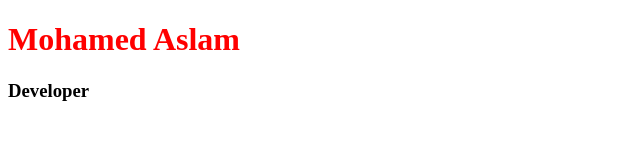
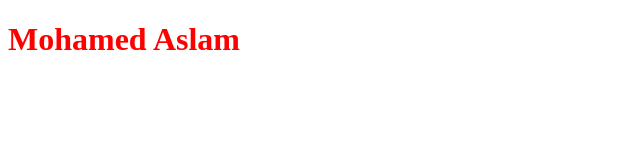
Before and after one commit to Mohamed-Aslam-github/demo2, a plain HTML site: page index.html in a window 1280 px wide. Shown: the whole page, without its empty margins (0-640 px from the left). Drawn offline with Linux system fonts and the light colour scheme.

Commit message:
Update index.html

```diff
--- a/index.html
+++ b/index.html
@@ -8,6 +8,6 @@
 </head>
 <body>
     <h1 class="name">Mohamed Aslam</h1>
-    <h3>Developer</h3>
+
 </body>
 </html>
```
